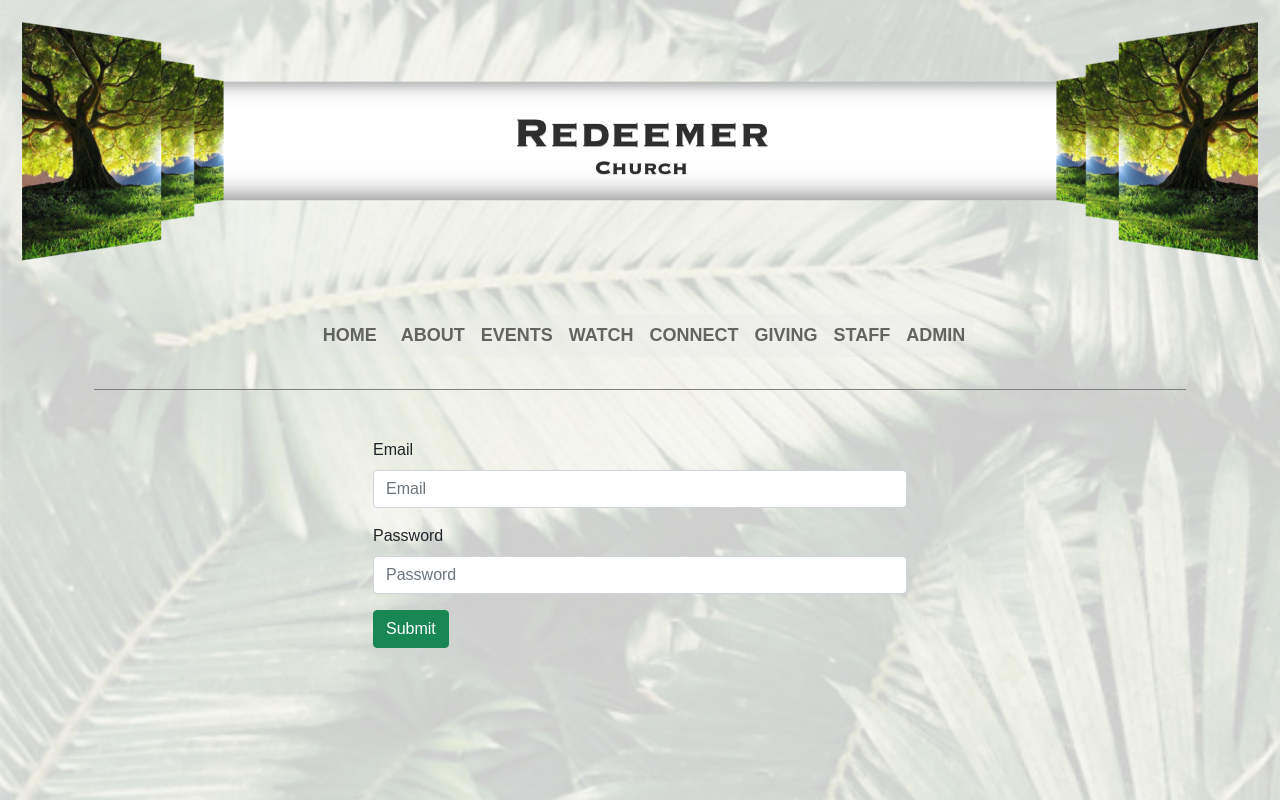
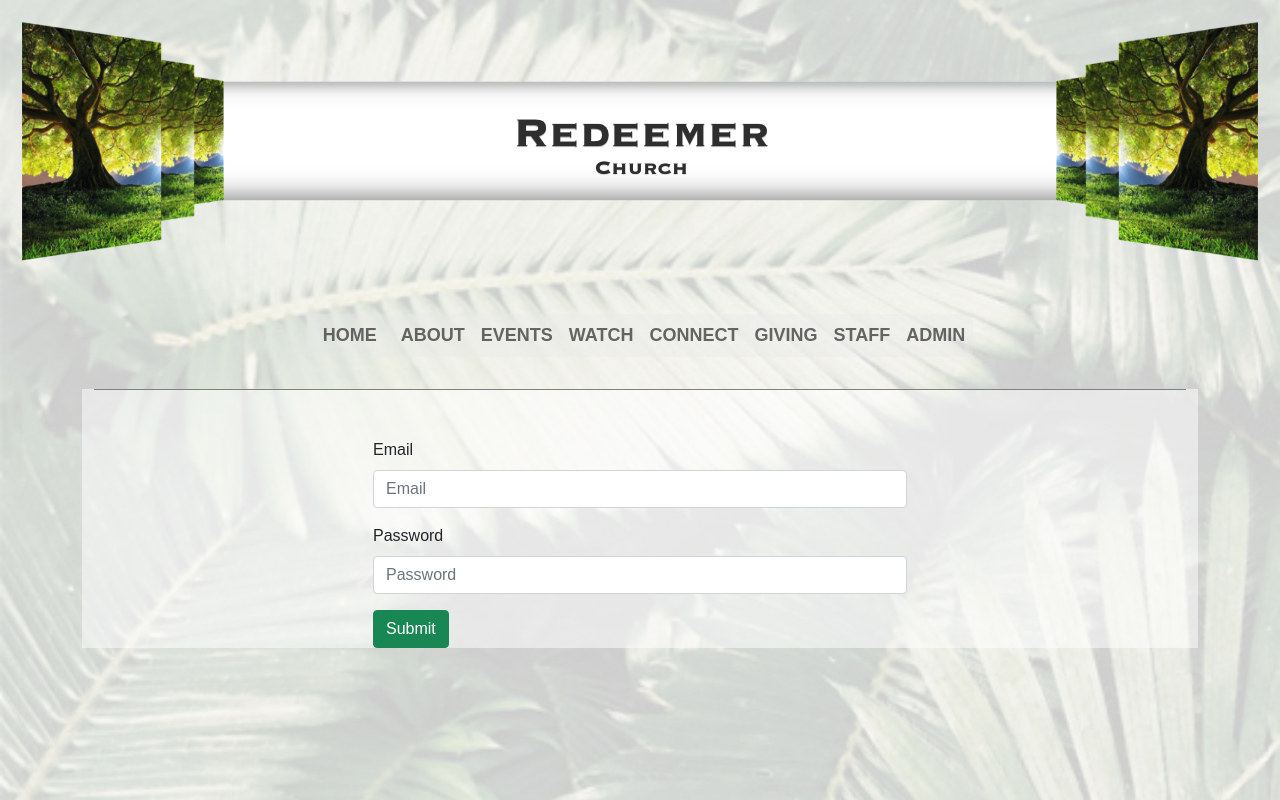
Before and after one commit to evandev01/redeemer_v2.0, a React (Create React App) app in the folder client/: page /login in a window 1280 px wide. Built offline with nearby package versions, Linux system fonts and the light colour scheme.

Commit message:
Fixed bug - on logout, return to home screen, styled login screen

```diff
--- a/client/src/components/NavTabs.js
+++ b/client/src/components/NavTabs.js
@@ -1,10 +1,14 @@
 import React from 'react'
 import { useDispatch, useSelector } from 'react-redux'
+import { useNavigate } from 'react-router-dom'
 import { Nav, Container, Row, Col, Navbar } from 'react-bootstrap'
 import '../index.css'
 import { logout } from '../actions/user'
+import { Navigate } from 'react-router-dom'
 
 const NavTabs = () => {
+  const navigate = useNavigate()
+
   const dispatch = useDispatch()
 
   const userLogin = useSelector(state => state.userLogin)
@@ -12,6 +16,7 @@
 
   const logoutHandler = () => {
     dispatch(logout())
+    navigate('/')
   }
   return (
     <>
--- a/client/src/screens/Events/Events.js
+++ b/client/src/screens/Events/Events.js
@@ -155,7 +155,7 @@
               </Button>
             </Col>
             <Col className='text-center'>
-              <Link to='/instructions'>
+              <Link to='/instructions' target='_blank'>
                 <Button>
                   <i class='fa-solid fa-circle-info'></i> Instructions
                 </Button>
--- a/client/src/screens/Login.js
+++ b/client/src/screens/Login.js
@@ -30,7 +30,7 @@
 
   return (
     <>
-      <Container>
+      <Container id='container-div'>
         <Row id='live-border' />
         <Row className='mt-5'>
           <Col xs='auto' md={3} />
```
